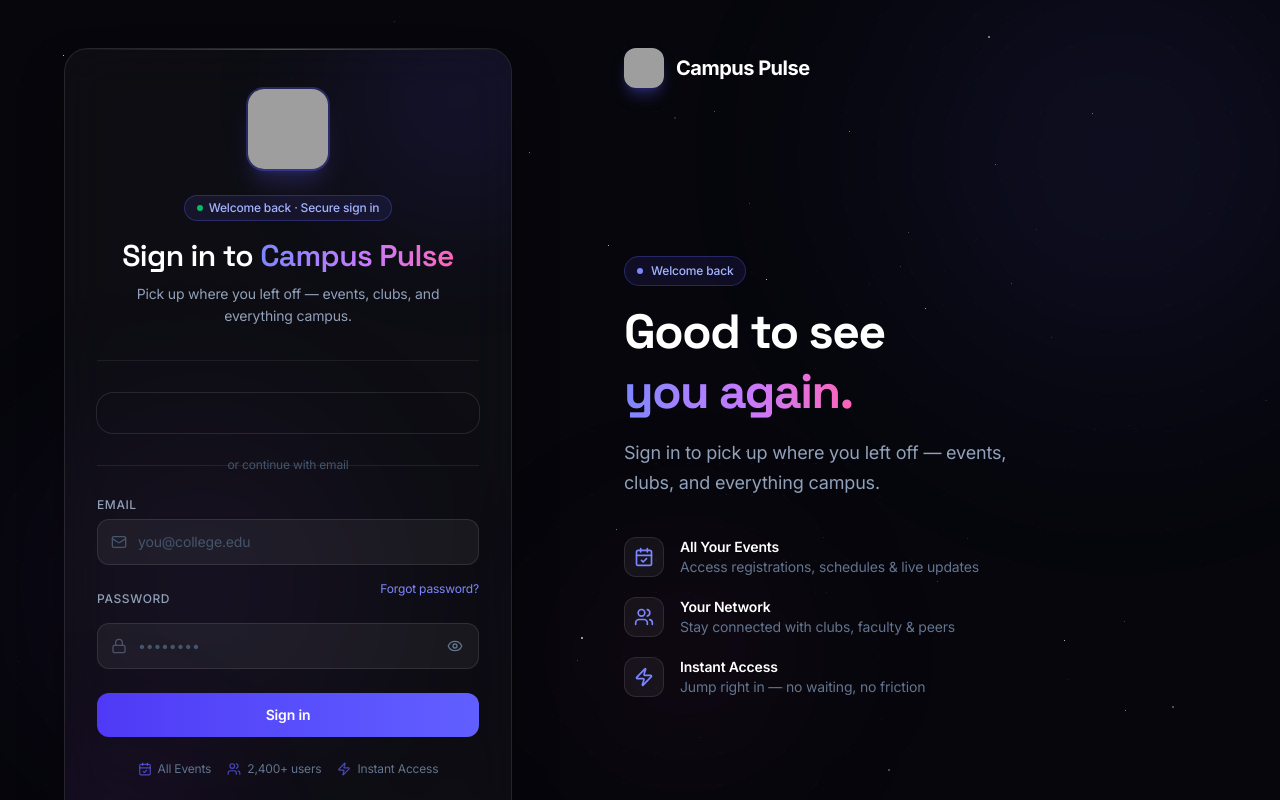
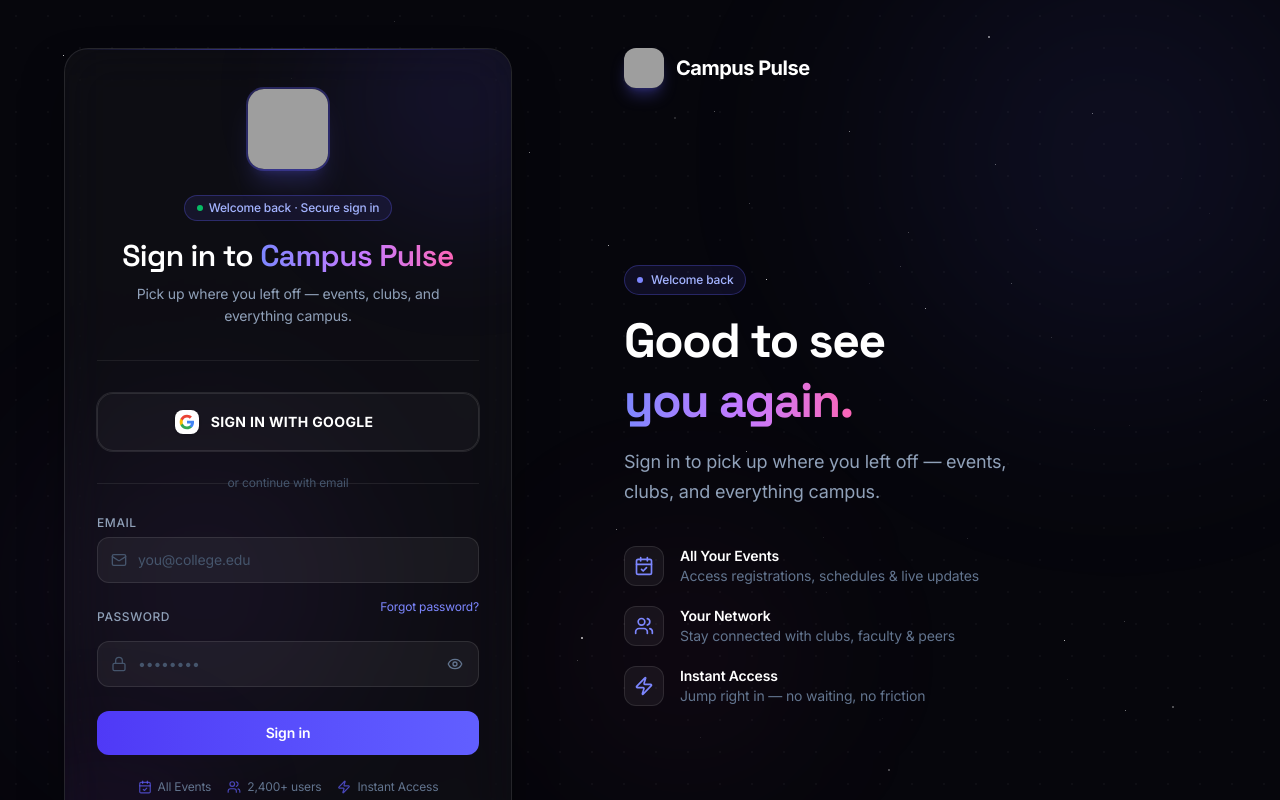
Before and after one commit to Aditya-Bhandari-tech/College-Event-Portal, a React (Vite) app in the folder frontend/: page /login in a window 1280 px wide. Shown: the top 800 px of the page. Built offline with nearby package versions, Linux system fonts and the light colour scheme; no server answers; grey boxes are pictures that could not be loaded.

Commit message:
skip is gone

```diff
--- a/frontend/index.html
+++ b/frontend/index.html
@@ -8,7 +8,6 @@
     <meta name="description" content="Campus Pulse - Your central hub for campus events, announcements, and community engagement." />
   </head>
   <body>
-    <a href="#main-content" class="sr-only focus:not-sr-only focus:fixed focus:top-4 focus:left-4 focus:z-[9999] focus:px-4 focus:py-2 focus:bg-blue-600 focus:text-white focus:rounded-lg focus:text-sm focus:font-semibold">Skip to main content</a>
     <div id="root"></div>
     <script type="module" src="/src/main.jsx"></script>
   </body>
--- a/frontend/src/components/AuthComponents/GoogleAuthButton.jsx
+++ b/frontend/src/components/AuthComponents/GoogleAuthButton.jsx
@@ -1,75 +1,77 @@
-// src/pages/GoogleAuthButton.jsx
-import { GoogleLogin } from "@react-oauth/google";
+import { useGoogleLogin } from "@react-oauth/google";
+import { LogIn } from "lucide-react";
+import axios from "axios";
 
 const GoogleAuthButton = ({
   onSuccess,
   onError,
   text = "signin_with",
 }) => {
+  const login = useGoogleLogin({
+    onSuccess: async (tokenResponse) => {
+      try {
+        // Fetch user info from Google's userinfo endpoint using the access_token
+        const userInfo = await axios.get(
+          "https://www.googleapis.com/oauth2/v3/userinfo",
+          {
+            headers: { Authorization: `Bearer ${tokenResponse.access_token}` },
+          }
+        );
+
+        // Pass both the token(s) and user profile back to parent
+        onSuccess({
+          accessToken: tokenResponse.access_token,
+          credential: null, // we're using accessToken now
+          profile: userInfo.data
+        });
+      } catch (err) {
+        console.error("Error fetching Google profile:", err);
+        onError?.();
+      }
+    },
+    onError: () => onError?.(),
+  });
+
+  const isSignup = text === "signup_with";
+
   return (
-    <div className="google-auth-wrapper">
-      <GoogleLogin
-        onSuccess={onSuccess}
-        onError={onError}
-        text={text}
-        width="100%"
-        logo_alignment="left"
-      />
+    <button
+      onClick={() => login()}
+      className="google-custom-btn w-full group relative flex items-center justify-center gap-3 py-4 px-6 rounded-2xl bg-white/[0.03] border border-white/10 overflow-hidden transition-all duration-300 hover:border-indigo-500/50 hover:bg-white/[0.05]"
+    >
+      {/* Background Glow */}
+      <div className="absolute inset-0 bg-gradient-to-r from-indigo-600/10 via-purple-600/10 to-pink-600/10 opacity-0 group-hover:opacity-100 transition-opacity duration-500" />
 
-      <style>{`
-        .google-auth-wrapper {
-          width: 100%;
-        }
+      {/* Google Icon Wrapper */}
+      <div className="relative w-6 h-6 flex items-center justify-center bg-white rounded-lg shadow-sm transition-transform duration-300 group-hover:scale-110">
+        <svg viewBox="0 0 24 24" className="w-4 h-4">
+          <path
+            fill="#4285F4"
+            d="M22.56 12.25c0-.78-.07-1.53-.2-2.25H12v4.26h5.92c-.26 1.37-1.04 2.53-2.21 3.31v2.77h3.57c2.08-1.92 3.28-4.74 3.28-8.09z"
+          />
+          <path
+            fill="#34A853"
+            d="M12 23c2.97 0 5.46-.98 7.28-2.66l-3.57-2.77c-.98.66-2.23 1.06-3.71 1.06-2.86 0-5.29-1.93-6.16-4.53H2.18v2.84C3.99 20.53 7.7 23 12 23z"
+          />
+          <path
+            fill="#FBBC05"
+            d="M5.84 14.09c-.22-.66-.35-1.36-.35-2.09s.13-1.43.35-2.09V7.07H2.18C1.43 8.55 1 10.22 1 12s.43 3.45 1.18 4.93l3.66-2.84z"
+          />
+          <path
+            fill="#EA4335"
+            d="M12 5.38c1.62 0 3.06.56 4.21 1.64l3.15-3.15C17.45 2.09 14.97 1 12 1 7.7 1 3.99 3.47 2.18 7.07l3.66 2.84c.87-2.6 3.3-4.53 6.16-4.53z"
+          />
+        </svg>
+      </div>
 
-        /* Main Google Button */
-        .google-auth-wrapper div[role="button"] {
-          width: 100% !important;
-          display: flex !important;
-          align-items: center !important;
-          justify-content: center !important;
-          gap: 12px !important;
-          padding: 12px 24px !important;
-          background: linear-gradient(
-            135deg,
-            rgba(99, 102, 241, 0.25),
-            rgba(139, 92, 246, 0.25)
-          ) !important;
-          border: 1px solid rgba(139, 92, 246, 0.35) !important;
-          border-radius: 12px !important;
-          color: white !important;
-          font-size: 16px !important;
-          font-weight: 500 !important;
-          cursor: pointer !important;
-          transition: all 0.3s ease !important;
-          backdrop-filter: blur(14px) !important;
-          -webkit-backdrop-filter: blur(14px) !important;
-          height: auto !important;
-          min-height: 50px !important;
-        }
+      {/* Button Text */}
+      <span className="relative z-10 text-white font-bold text-sm tracking-wide uppercase transition-colors duration-300 group-hover:text-indigo-300">
+        {isSignup ? "Sign up with Google" : "Sign in with Google"}
+      </span>
 
-        /* Hover Effect */
-        .google-auth-wrapper div[role="button"]:hover {
-          transform: translateY(-2px) !important;
-          background: linear-gradient(
-            135deg,
-            rgba(99, 102, 241, 0.35),
-            rgba(139, 92, 246, 0.35)
-          ) !important;
-          box-shadow: 0 0 25px rgba(139, 92, 246, 0.5) !important;
-        }
-
-        /* Override Google default styles */
-        .google-auth-wrapper .nsm7Bb-HzV7m-LgbsSe {
-          background: transparent !important;
-          border: none !important;
-        }
-
-        .google-auth-wrapper .nsm7Bb-HzV7m-LgbsSe-MJoBVe {
-          color: white !important;
-          font-weight: 500 !important;
-        }
-      `}</style>
-    </div>
+      {/* Hidden Hover Arrow */}
+      <LogIn size={16} className="text-indigo-400 opacity-0 -translate-x-2 group-hover:opacity-100 group-hover:translate-x-0 transition-all duration-300" />
+    </button>
   );
 };
 
--- a/frontend/src/components/AuthComponents/Login.jsx
+++ b/frontend/src/components/AuthComponents/Login.jsx
@@ -4,7 +4,6 @@ import { useNavigate, Link } from 'react-router-dom';
 import { Eye, EyeOff, Lock, Mail, CalendarCheck, Users, Zap, ArrowLeft } from 'lucide-react';
 import axiosInstance from '../../api/axios';
 import GoogleAuthButton from './GoogleAuthButton';
-import { jwtDecode } from 'jwt-decode';
 import { motion, AnimatePresence } from 'framer-motion';
 import { useAuth } from '../../contexts/useAuth';
 
@@ -218,21 +217,20 @@ const Login = () => {
     } finally { setLoading(false); }
   };
 
-  const handleGoogleSuccess = async (credentialResponse) => {
+  const handleGoogleSuccess = async (response) => {
     try {
       setLoading(true); setError(''); setSuccessMessage('');
-      const decoded = jwtDecode(credentialResponse.credential);
+      const { profile, accessToken } = response;
 
       // First check if user exists
-      const check = await axiosInstance.post('/auth/google/check', { email: decoded.email });
+      const check = await axiosInstance.post('/auth/google/check', { email: profile.email });
 
       if (check.data.exists) {
-        // ... existing handleGoogleSuccess logic ...
         const res = await axiosInstance.post('/auth/google', {
-          credential: credentialResponse.credential,
-          email: decoded.email,
-          name: decoded.name,
-          googleId: decoded.sub,
+          accessToken: accessToken,
+          email: profile.email,
+          name: profile.name,
+          googleId: profile.sub,
         });
         if (res.data.token) {
           localStorage.setItem('token', res.data.token);
@@ -244,8 +242,8 @@ const Login = () => {
       } else {
         // New user — DO NOT show role selection modal on Login page
         setUserNotFoundData({
-          email: decoded.email,
-          name: decoded.name,
+          email: profile.email,
+          name: profile.name,
         });
       }
     } catch (err) {
--- a/frontend/src/components/AuthComponents/Signup.jsx
+++ b/frontend/src/components/AuthComponents/Signup.jsx
@@ -4,7 +4,6 @@ import { useNavigate, Link } from "react-router-dom";
 import axiosInstance from "../../api/axios";
 import GoogleAuthButton from './GoogleAuthButton';
 import RoleSelectionModal from './RoleSelectionModal';
-import { jwtDecode } from 'jwt-decode';
 import { motion, AnimatePresence } from 'framer-motion';
 import { Shield, Users, CalendarCheck, ArrowLeft, XCircle, LogIn, MailWarning } from 'lucide-react';
 import { useAuth } from '../../contexts/useAuth';
@@ -195,15 +194,20 @@ const Signup = () => {
   const [googleUserData, setGoogleUserData] = useState(null);
   const [emailExistsData, setEmailExistsData] = useState(null);
 
-  const handleGoogleSuccess = async (credentialResponse) => {
+  const handleGoogleSuccess = async (response) => {
     try {
       setLoading(true); setError('');
-      const decoded = jwtDecode(credentialResponse.credential);
-      const check = await axiosInstance.post('/auth/google/check', { email: decoded.email });
+      const { profile, accessToken } = response;
+      const check = await axiosInstance.post('/auth/google/check', { email: profile.email });
       if (check.data.exists) {
-        setEmailExistsData({ email: decoded.email, name: decoded.name });
+        setEmailExistsData({ email: profile.email, name: profile.name });
       } else {
-        setGoogleUserData({ credential: credentialResponse.credential, email: decoded.email, name: decoded.name, googleId: decoded.sub });
+        setGoogleUserData({
+          accessToken: accessToken,
+          email: profile.email,
+          name: profile.name,
+          googleId: profile.sub
+        });
         setShowRoleModal(true);
       }
     } catch (err) {
--- a/frontend/src/index.css
+++ b/frontend/src/index.css
@@ -52,6 +52,7 @@ samp {
     opacity: 0;
     transform: translateY(-8px) scale(0.97);
   }
+
   to {
     opacity: 1;
     transform: translateY(0) scale(1);
@@ -63,6 +64,7 @@ samp {
     opacity: 1;
     transform: translateY(0) scale(1);
   }
+
   to {
     opacity: 0;
     transform: translateY(-8px) scale(0.97);
@@ -197,10 +199,6 @@ body {
   -webkit-text-size-adjust: 100%;
 }
 
-/* Hide Skip to main content link */
-.skip-link {
-  display: none;
-}
 
 /* Hide scrollbar for Chrome, Safari and Opera */
 .no-scrollbar::-webkit-scrollbar {
@@ -209,6 +207,8 @@ body {
 
 /* Hide scrollbar for IE, Edge and Firefox */
 .no-scrollbar {
-  -ms-overflow-style: none;  /* IE and Edge */
-  scrollbar-width: none;  /* Firefox */
+  -ms-overflow-style: none;
+  /* IE and Edge */
+  scrollbar-width: none;
+  /* Firefox */
 }
```
Also changed, not shown: 1 other file (tests, documents, lock files or other folders).
